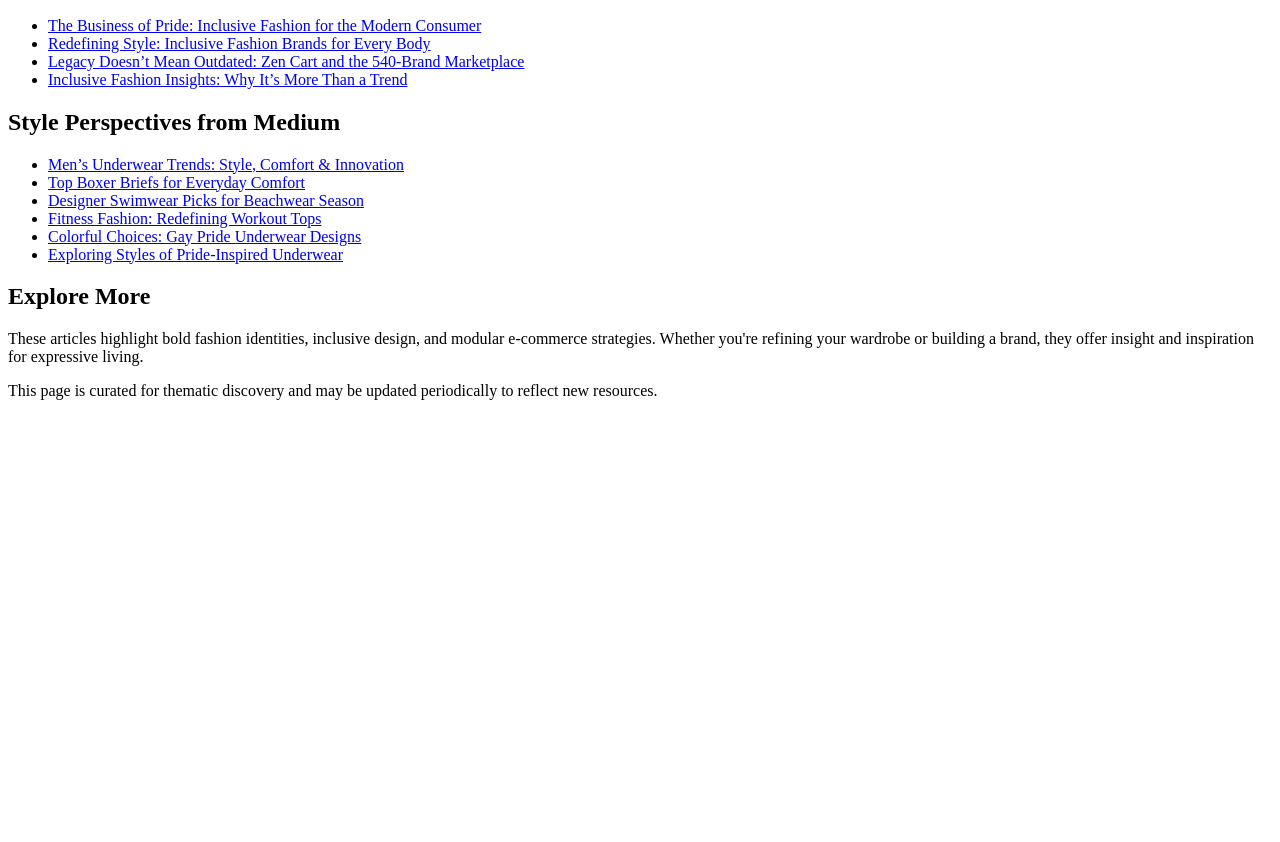
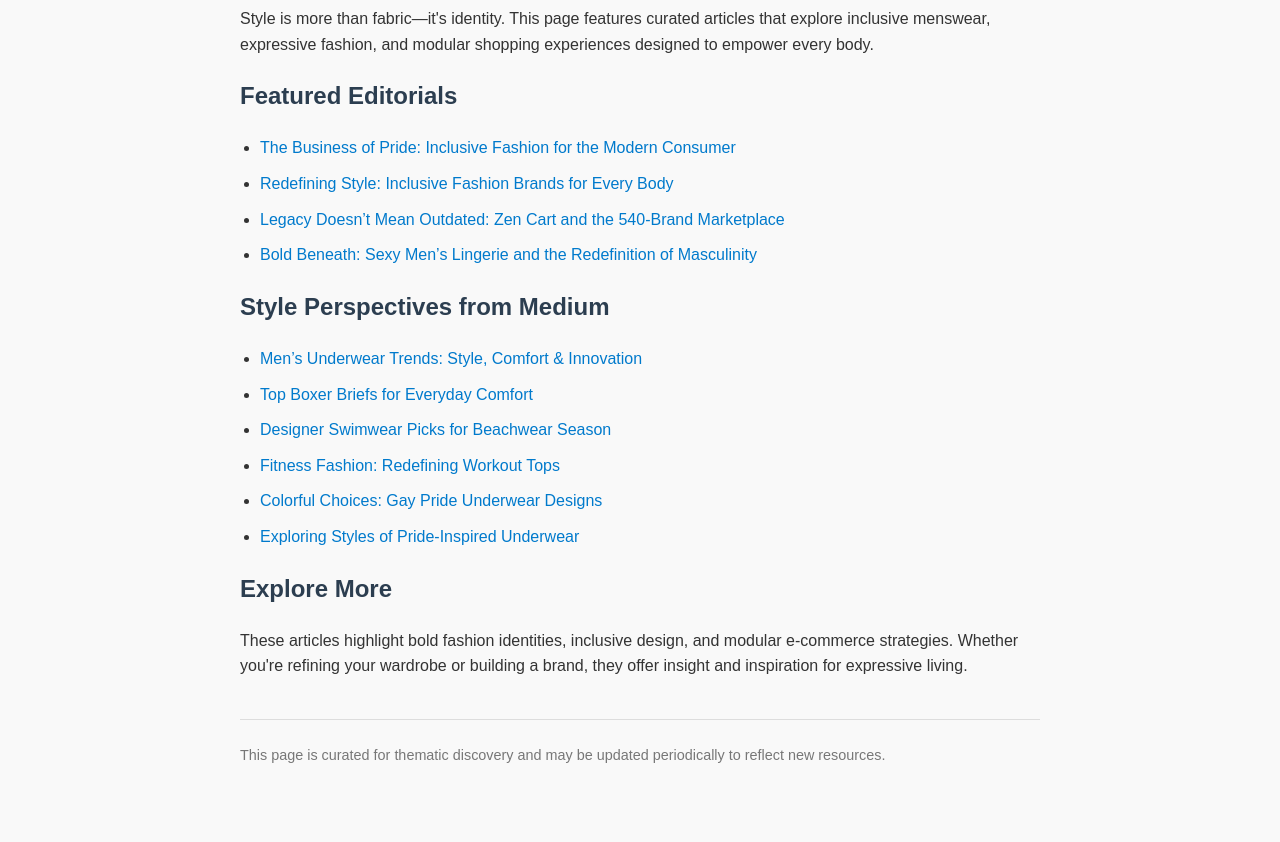
Before and after one commit to dealbyethangay/fashion, a plain HTML site: page index.html in a window 1280 px wide. Shown: the part 148-990 px from the top of the page. Before the commit the page ends 800 px from the top, so only its background shows below. Drawn offline with Linux system fonts and the light colour scheme.

Commit message:
Add files via upload

```diff
--- a/index.html
+++ b/index.html
@@ -5,6 +5,40 @@
   <title>Bold Inclusive Fashion</title>
   <meta name="description" content="Explore curated articles on inclusive menswear, expressive fashion, and modular e-commerce strategies.">
   <meta name="viewport" content="width=device-width, initial-scale=1.0">
+  <style>
+    body {
+      font-family: Arial, sans-serif;
+      background-color: #f9f9f9;
+      color: #333;
+      max-width: 800px;
+      margin: 40px auto;
+      padding: 20px;
+      line-height: 1.6;
+    }
+    h1, h2 {
+      color: #2c3e50;
+    }
+    ul {
+      padding-left: 20px;
+    }
+    li {
+      margin-bottom: 10px;
+    }
+    a {
+      color: #007acc;
+      text-decoration: none;
+    }
+    a:hover {
+      text-decoration: underline;
+    }
+    footer {
+      margin-top: 40px;
+      font-size: 0.9em;
+      color: #777;
+      border-top: 1px solid #ddd;
+      padding-top: 10px;
+    }
+  </style>
 </head>
 <body>
   <h1>Bold Inclusive Fashion</h1>
@@ -15,7 +49,7 @@
     <li><a href="https://timebusinessnews.com/the-business-of-pride-how-dealbyethan-gay-is-pioneering-inclusive-fashion-for-the-modern-consumer/">The Business of Pride: Inclusive Fashion for the Modern Consumer</a></li>
     <li><a href="https://timebusinessnews.com/redefining-style-with-dealbyethan-inclusive-fashion-brands-for-every-body/">Redefining Style: Inclusive Fashion Brands for Every Body</a></li>
     <li><a href="https://timebusinessnews.com/legacy-doesnt-mean-outdated-how-dealbyethan-com-uses-zen-cart-to-power-a-540-brand-fashion-marketplace/">Legacy Doesn’t Mean Outdated: Zen Cart and the 540-Brand Marketplace</a></li>
-    <li><a href="https://vocal.media/lifehack/bold-beneath-sexy-men-s-lingerie-and-the-redefinition-of-masculinity-95a506sv">Inclusive Fashion Insights: Why It’s More Than a Trend</a></li>
+    <li><a href="https://vocal.media/lifehack/bold-beneath-sexy-men-s-lingerie-and-the-redefinition-of-masculinity-95a506sv">Bold Beneath: Sexy Men’s Lingerie and the Redefinition of Masculinity</a></li>
   </ul>
 
   <h2>Style Perspectives from Medium</h2>
```
